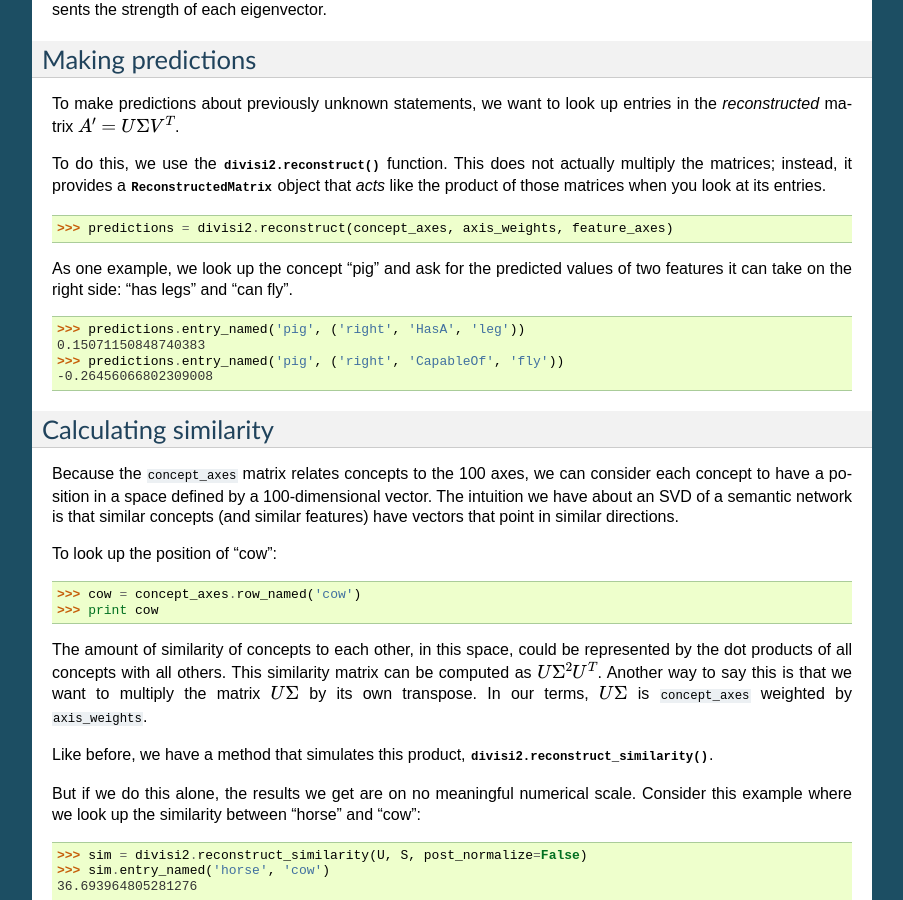
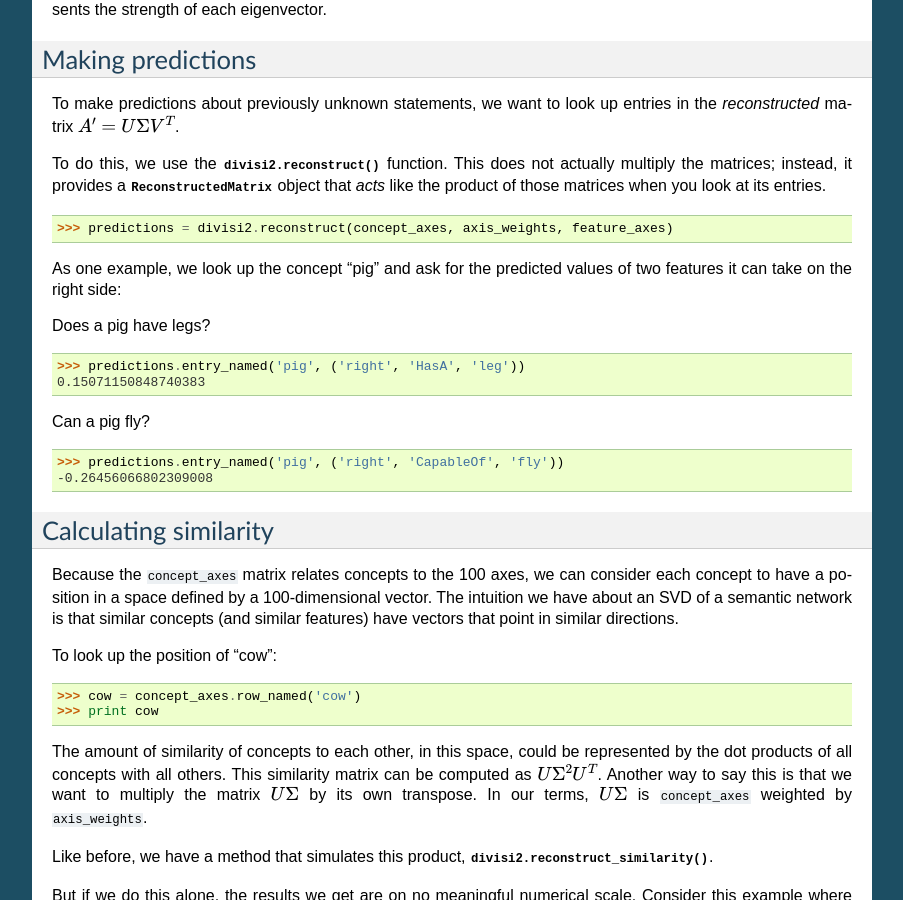
Before and after one commit to commonsense/divisi2, a Sphinx documentation site: the page built from doc/tutorial_aspace.rst, in a window 1280 px wide and 900 px high, scrolled down 2008 px. Shown: the whole window, without its empty margins (198-1101 px from the left). Built offline with Sphinx 7.4.7, drawn with Linux system fonts in a browser that asks for light colours.

Commit message:
slightly expanded example

```diff
--- a/doc/tutorial_aspace.rst
+++ b/doc/tutorial_aspace.rst
@@ -141,10 +141,15 @@ matrices when you look at its entries.
 >>> predictions = divisi2.reconstruct(concept_axes, axis_weights, feature_axes)
 
 As one example, we look up the concept "pig" and ask for the predicted values
-of two features it can take on the right side: "has legs" and "can fly".
+of two features it can take on the right side:
+
+Does a pig have legs?
 
 >>> predictions.entry_named('pig', ('right', 'HasA', 'leg'))
 0.15071150848740383
+
+Can a pig fly?
+
 >>> predictions.entry_named('pig', ('right', 'CapableOf', 'fly'))
 -0.26456066802309008
 
```
